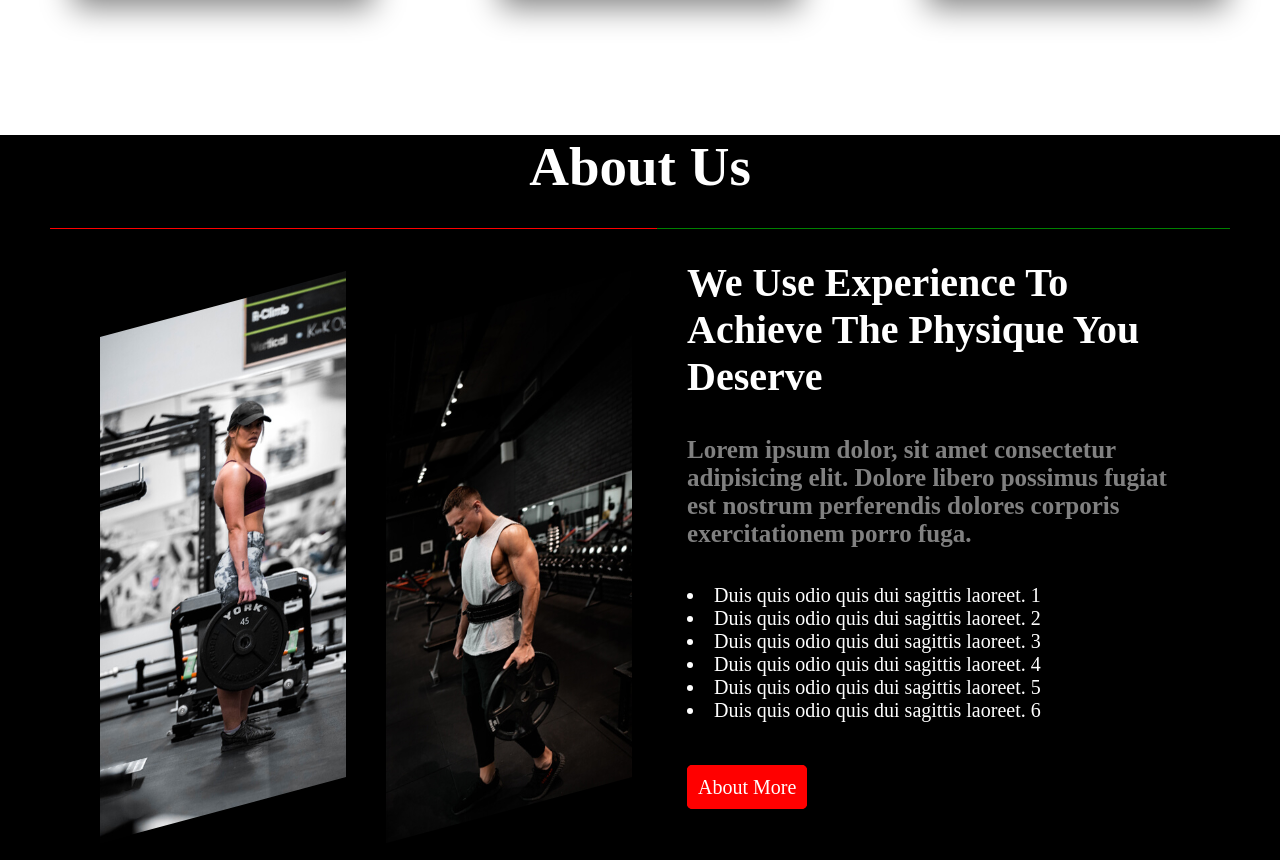
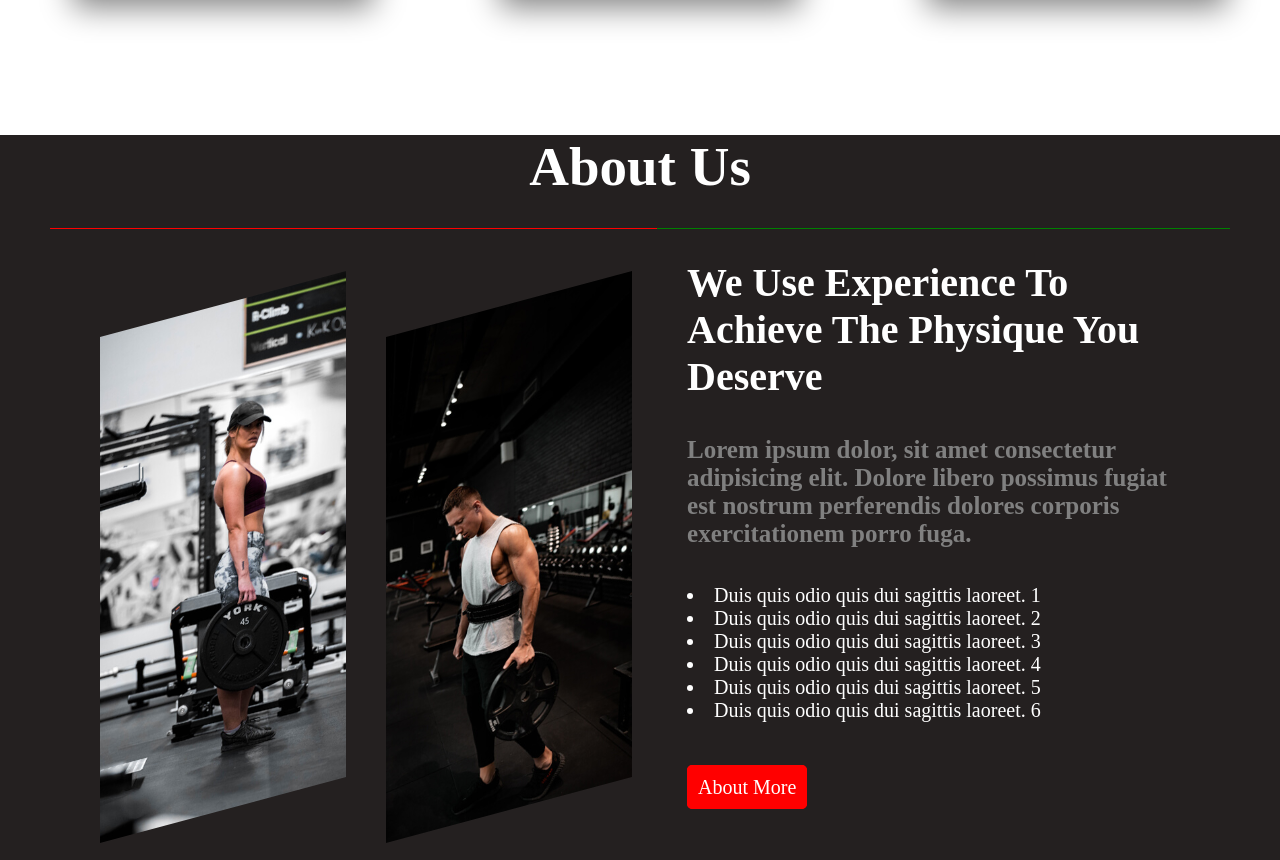
Before and after one commit to rakib38324/GYM-Project, a plain HTML site: page index.html in a window 1280 px wide. Shown: the part 1101-1961 px from the top of the page. Drawn offline with Linux system fonts and the light colour scheme.

Commit message:
add background color

```diff
--- a/style.css
+++ b/style.css
@@ -106,7 +106,7 @@ a:hover{
 }
 
 .about-section{
-    background-color: black;
+    background-color: rgb(36, 32, 32);
     color: white;
     display: flex;
     justify-content: space-between;
@@ -136,7 +136,7 @@ a:hover{
 }
 
 .about-us{
-    background-color: black;
+    background-color: rgb(36, 32, 32);
     color: white;
     text-align: center;
     margin-top: 10%;
```
